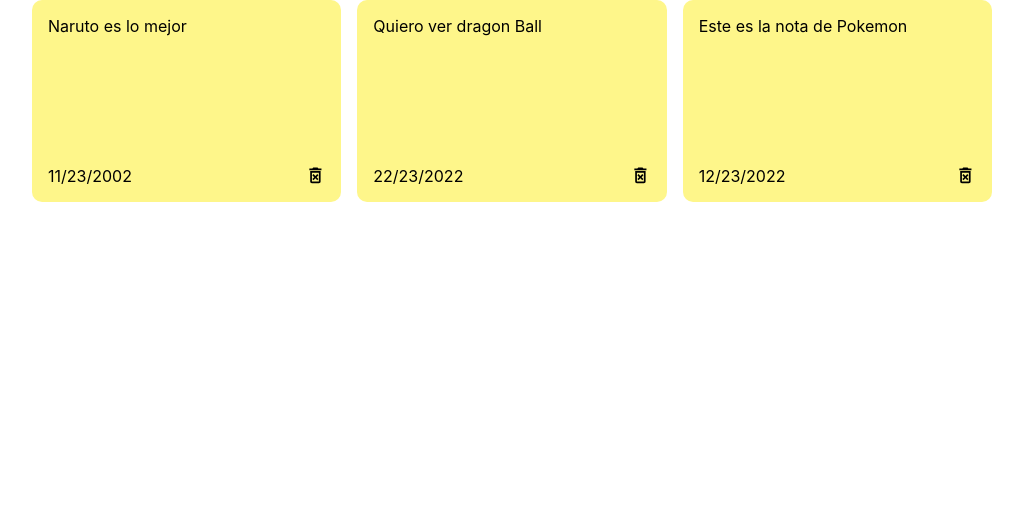
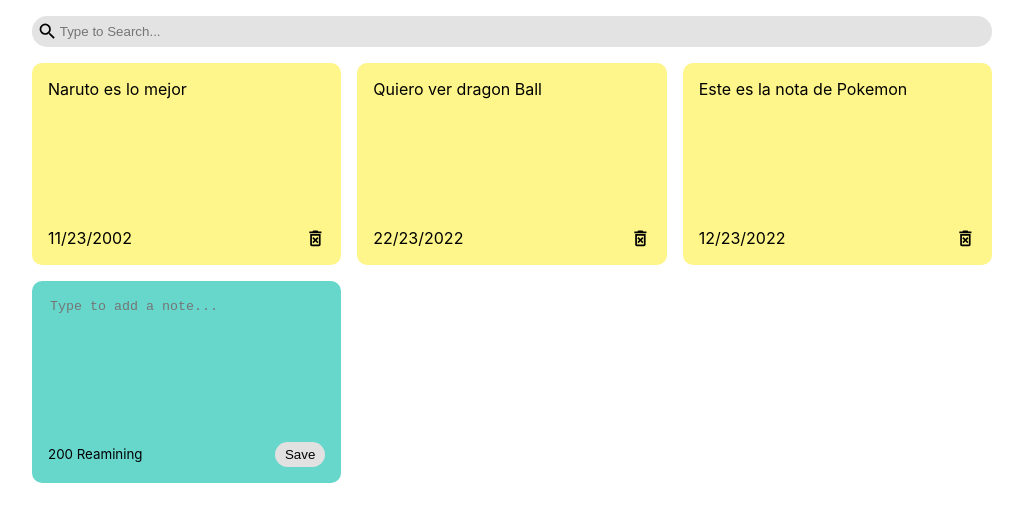
Before and after one commit to deliverst/personal-react-notes, a React (Create React App) app: page / in a window 1280 px wide. Shown: the top 522 px of the page, without its empty margins (128-1151 px from the left). Built offline with nearby package versions, Linux system fonts and the light colour scheme.

Commit message:
add funcionality search notes

```diff
--- a/src/App.js
+++ b/src/App.js
@@ -1,6 +1,7 @@
 import {useState} from 'react'
 import {nanoid} from 'nanoid'
 import NotesList from "./components/NotesList";
+import Search from "./components/Search";
 
 const App = () => {
     const [notes, setNotes] = useState([
@@ -18,12 +19,37 @@
             id: nanoid(),
             text: "Este es la nota de Pokemon",
             date: "12/23/2022"
+        },
+    ]);
+
+    const [searchText,setSearchText] = useState('')
+
+    const addNote = (text) => {
+        const date = new Date();
+        const newNote = {
+            id: nanoid(),
+            text: text,
+            date: date.toLocaleDateString()
         }
-    ]);
+        const newNotes = [...notes, newNote]
+        setNotes(newNotes)
+    }
+
+    const deleteNote = (id) => {
+        const newNotes = notes.filter((note) => note.id !== "LuVZEE2gALv0hNYhDMqTd")
+        setNotes(newNotes)
+    }
+
+
 
     return (
         <div className="container">
-            <NotesList notes={notes}/>
+            <Search handleSearchText={setSearchText}/>
+            <NotesList
+                notes={notes.filter((note)=> note.text.toLowerCase().includes(searchText) )}
+                handleAddNote={addNote}
+                handleDeleteNote={deleteNote}
+            />
         </div>
     );
 };
--- /dev/null
+++ b/src/components/AddNote.js
@@ -0,0 +1,45 @@
+import {useState} from 'react'
+
+const AddNote = ({handleAddNote, }) => {
+    const [noteText, setNoteText] = useState('');
+    const characterLimit = 200
+
+    const handleChange = (e) => {
+        if (characterLimit - e.target.value.length >= 0)
+            setNoteText(e.target.value)
+
+    }
+
+    const handleSaveClick = () => {
+        if (noteText.trim().length > 0) {
+            handleAddNote(noteText)
+            setNoteText('')
+        }
+    }
+
+    // const handleCharacters = (e) => {
+    //     setCounter(e.target.value)
+    //     console.log(e.target.value.length)
+    // }
+
+
+    return (
+        <div className={"note new"}>
+            <textarea
+                cols="10"
+                rows="8"
+                placeholder={"Type to add a note..."}
+                onChange={handleChange}
+                value={noteText}
+            />
+
+            <div className="note-footer">
+                <small>{characterLimit - noteText.length} Reamining</small>
+                <button className={"save"} onClick={handleSaveClick}>Save</button>
+            </div>
+
+        </div>
+    )
+}
+
+export default AddNote
--- a/src/components/Note.js
+++ b/src/components/Note.js
@@ -1,12 +1,14 @@
 import {MdOutlineDeleteForever} from "react-icons/md";
 
-const Note = ({id, text, date}) => {
+const Note = ({id, text, date, handleDeleteNote}) => {
+
     return (
         <div className="note" key={id}>
+            {/*{console.log(id)}*/}
             <span>{text}</span>
             <div className="note-footer">
                 <span>{date}</span>
-                <MdOutlineDeleteForever className={'delete-icon'} size={'1.3em'}/>
+                <MdOutlineDeleteForever onClick={() => handleDeleteNote(id)} className={'delete-icon'} size={'1.3em'}/>
             </div>
         </div>
     )
--- a/src/components/NotesList.js
+++ b/src/components/NotesList.js
@@ -1,10 +1,17 @@
 import Note from './Note'
+import AddNote from './AddNote'
 
-const NotesList = ({notes}) => {
+const NotesList = ({notes, handleAddNote, handleDeleteNote}) => {
     return (<div className="notes-list">
         {notes.map((notes) => (
-            <Note id={notes.id} text={notes.text} date={notes.date}/>
+            <Note
+                key={notes.id}
+                text={notes.text}
+                date={notes.date}
+                handleDeleteNote={handleDeleteNote}
+                maxlength="5"/>
         ))}
+            <AddNote handleAddNote={handleAddNote}/>
     </div>
 )
 }
--- /dev/null
+++ b/src/components/Search.js
@@ -0,0 +1,11 @@
+import React from 'react'
+import {MdSearch} from "react-icons/md";
+
+const Search = ({handleSearchText}) => {
+    return <div className={"search"}>
+        <MdSearch className="searchoicons" size={'1.3em'}></MdSearch>
+        <input onChange={(e)=> handleSearchText(e.target.value)} type="text" placeholder={'Type to Search...'}/>
+    </div>
+}
+
+export default Search
--- a/src/index.css
+++ b/src/index.css
@@ -12,21 +12,50 @@
     monospace;
 }
 
-.container{
+.container {
     max-width: 960px;
     margin-right: auto;
     margin-left: auto;
     padding-left: 15px;
     padding-right: 15px;
 }
-.notes-list{
+
+.notes-list {
     display: grid;
     grid-gap: 1rem;
     grid-template-columns: repeat(auto-fit, minmax(250px, 12fr));
 }
 
 
-.note{
+.note.new {
+    background: #67d7cc;
+}
+
+textarea{
+    border: none;
+    resize: none;
+    background-color: #67d7cc;
+}
+
+textarea:focus{
+    outline: none;
+}
+
+.save:hover{
+    background-color: #ededed;
+    cursor: pointer;
+}
+
+
+.save{
+    background: #e1e1e1;
+    border: none;
+    border-radius: 20px;
+    padding: 5px 10px;
+}
+
+
+.note {
     background-color: #fef68a;
     /*margin-bottom: 10px;*/
     border-radius: 10px;
@@ -35,11 +64,37 @@
     display: flex;
     flex-direction: column;
     justify-content: space-between;
+    white-space: pre-wrap;
+    overflow-wrap: break-word;
 }
 
 
-.note-footer{
+.note-footer {
     display: flex;
     align-items: center;
     justify-content: space-between;
 }
+
+
+.delete-icon{
+    cursor: pointer;
+}
+
+.search {
+    display: flex;
+    align-items: center;
+    background-color: #e3e3e3;
+    border-radius: 15px;
+    padding: 5px;
+    margin: 16px 0px;
+}
+
+
+.search input{
+    border: none;
+    background-color: #e3e3e3;
+}
+
+.search input:focus{
+    outline: none;
+}
```
Lines whose indentation alone changed are shown as unchanged.
